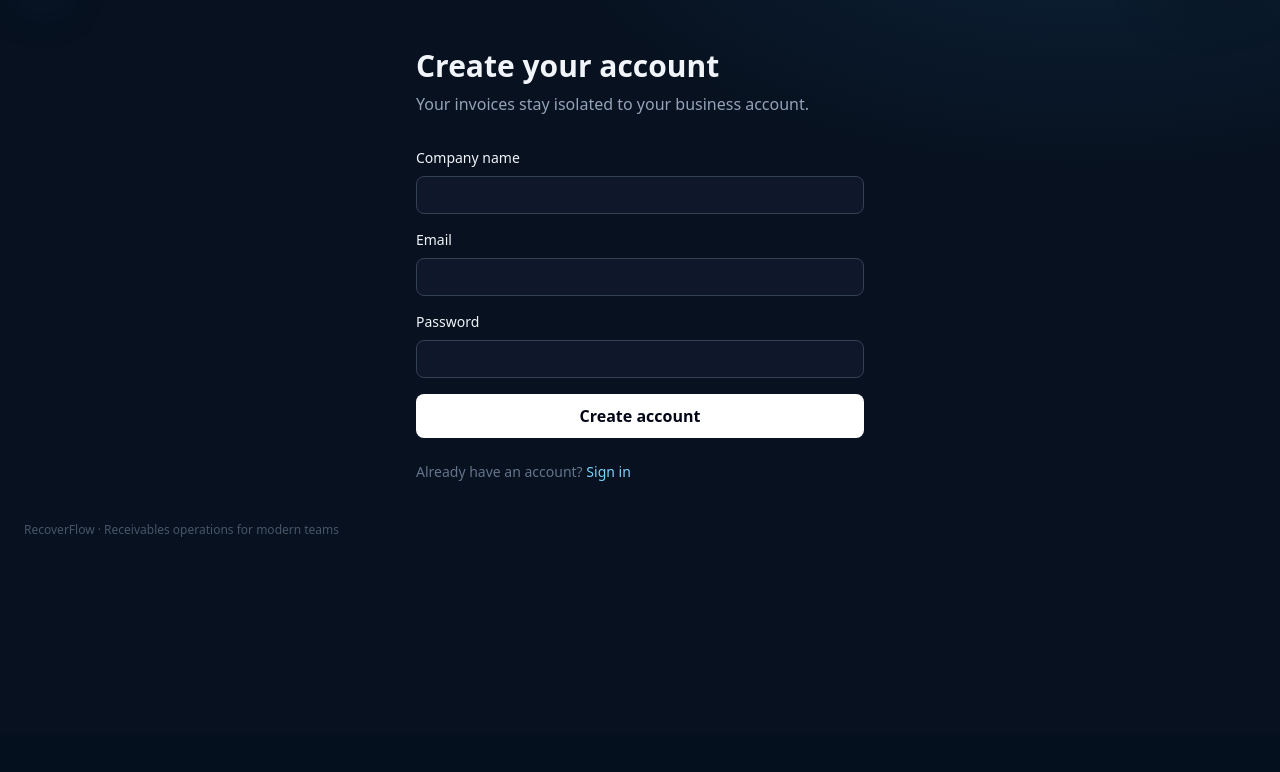
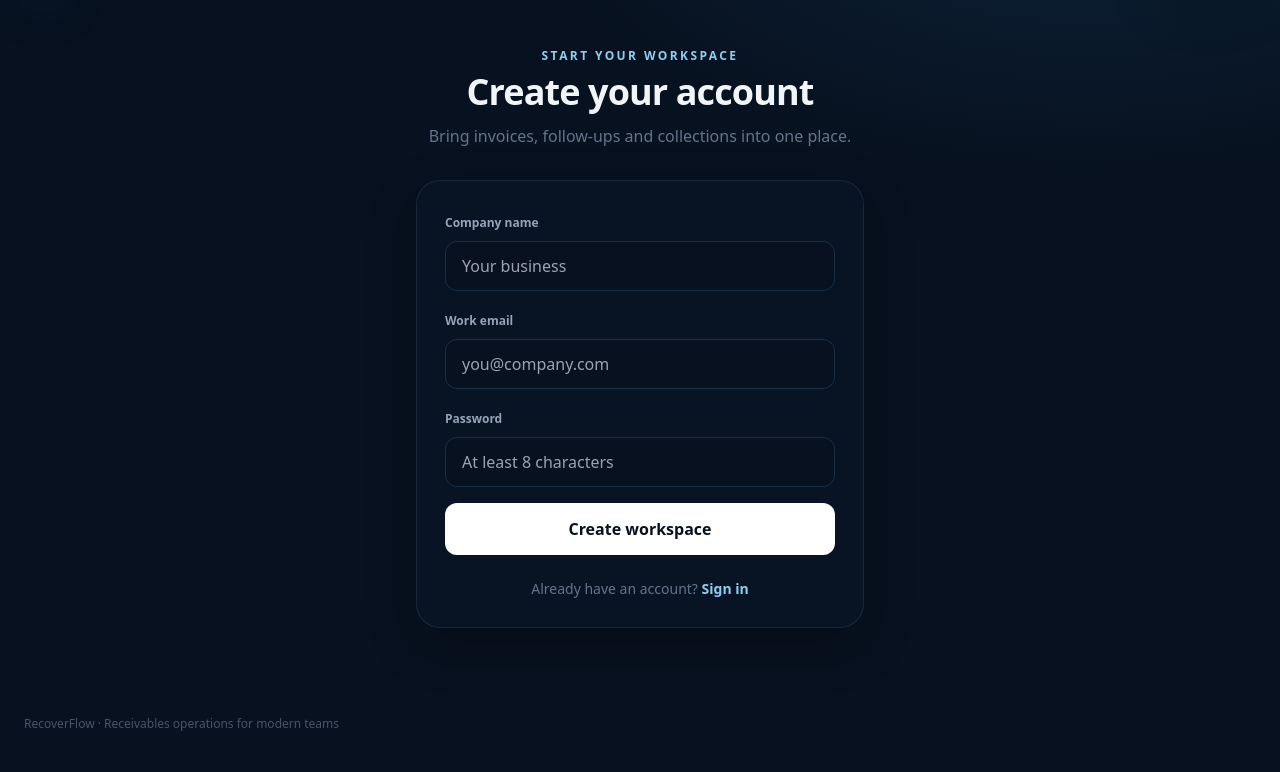
Before and after one commit to AloneRider-pixel/recoverflow, a FastAPI app: page /register in a window 1280 px wide. Shown: the part 65-837 px from the top of the page. Before the commit the page ends 602 px from the top, so only its background shows below. Run offline with FastAPI, Linux system fonts and the light colour scheme; some libraries are stand-ins or nearby versions.

Commit message:
feat: polish RecoverFlow web application UI

```diff
--- a/app/templates/register.html
+++ b/app/templates/register.html
@@ -1 +1,14 @@
-{% extends 'base.html' %}{% block content %}<div class="max-w-md mx-auto mt-12"><h1 class="text-3xl font-bold">Create your account</h1><p class="text-slate-400 mt-2 mb-8">Your invoices stay isolated to your business account.</p>{% if error %}<div class="mb-4 rounded-lg bg-rose-950/60 border border-rose-800 p-3 text-sm">{{error}}</div>{% endif %}<form method="post" class="space-y-4"><label class="block text-sm">Company name<input name="company_name" required class="mt-2 w-full rounded-lg bg-slate-900 border border-slate-700 px-3 py-2"></label><label class="block text-sm">Email<input name="email" type="email" required class="mt-2 w-full rounded-lg bg-slate-900 border border-slate-700 px-3 py-2"></label><label class="block text-sm">Password<input name="password" type="password" minlength="8" required class="mt-2 w-full rounded-lg bg-slate-900 border border-slate-700 px-3 py-2"></label><button class="w-full px-4 py-2.5 rounded-lg bg-white text-slate-950 font-semibold">Create account</button></form><p class="text-sm text-slate-500 mt-6">Already have an account? <a href="/login" class="text-sky-300">Sign in</a></p></div>{% endblock %}
+{% extends 'base.html' %}{% block content %}
+<section class="min-h-[calc(100vh-9rem)] grid place-items-center px-4 py-12"><div class="w-full max-w-md">
+  <div class="text-center mb-8"><div class="text-xs font-bold tracking-[.2em] text-rf-300">START YOUR WORKSPACE</div><h1 class="text-4xl font-black tracking-tight mt-2">Create your account</h1><p class="text-slate-500 mt-3">Bring invoices, follow-ups and collections into one place.</p></div>
+  <div class="glass rounded-3xl p-6 sm:p-7 shadow-soft">
+    {% if error %}<div class="mb-5 rounded-xl border border-rose-400/15 bg-rose-400/5 p-3.5 text-sm text-rose-200">{{error}}</div>{% endif %}
+    <form method="post" class="space-y-4">
+      <label class="block"><span class="text-xs font-bold text-slate-400">Company name</span><input name="company_name" required autocomplete="organization" class="mt-2 w-full rounded-xl bg-rf-950 border border-rf-700 px-4 py-3" placeholder="Your business"></label>
+      <label class="block"><span class="text-xs font-bold text-slate-400">Work email</span><input name="email" type="email" required autocomplete="email" class="mt-2 w-full rounded-xl bg-rf-950 border border-rf-700 px-4 py-3" placeholder="you@company.com"></label>
+      <label class="block"><span class="text-xs font-bold text-slate-400">Password</span><input name="password" type="password" minlength="8" required autocomplete="new-password" class="mt-2 w-full rounded-xl bg-rf-950 border border-rf-700 px-4 py-3" placeholder="At least 8 characters"></label>
+      <button class="w-full rounded-xl bg-white text-rf-950 font-extrabold py-3.5">Create workspace</button>
+    </form>
+    <p class="text-center text-sm text-slate-500 mt-6">Already have an account? <a href="/login" class="text-rf-300 font-semibold">Sign in</a></p>
+  </div>
+</div></section>{% endblock %}
```
